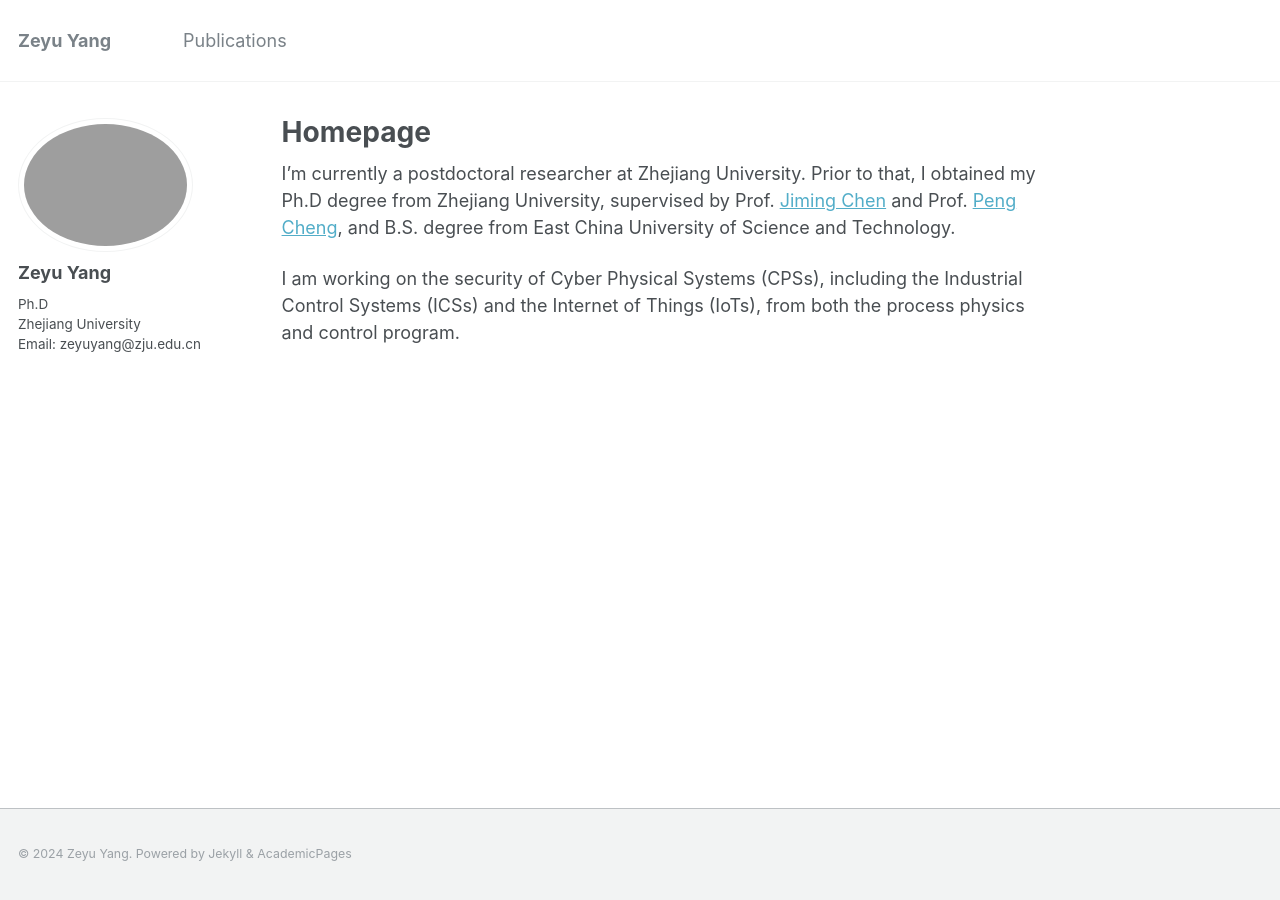
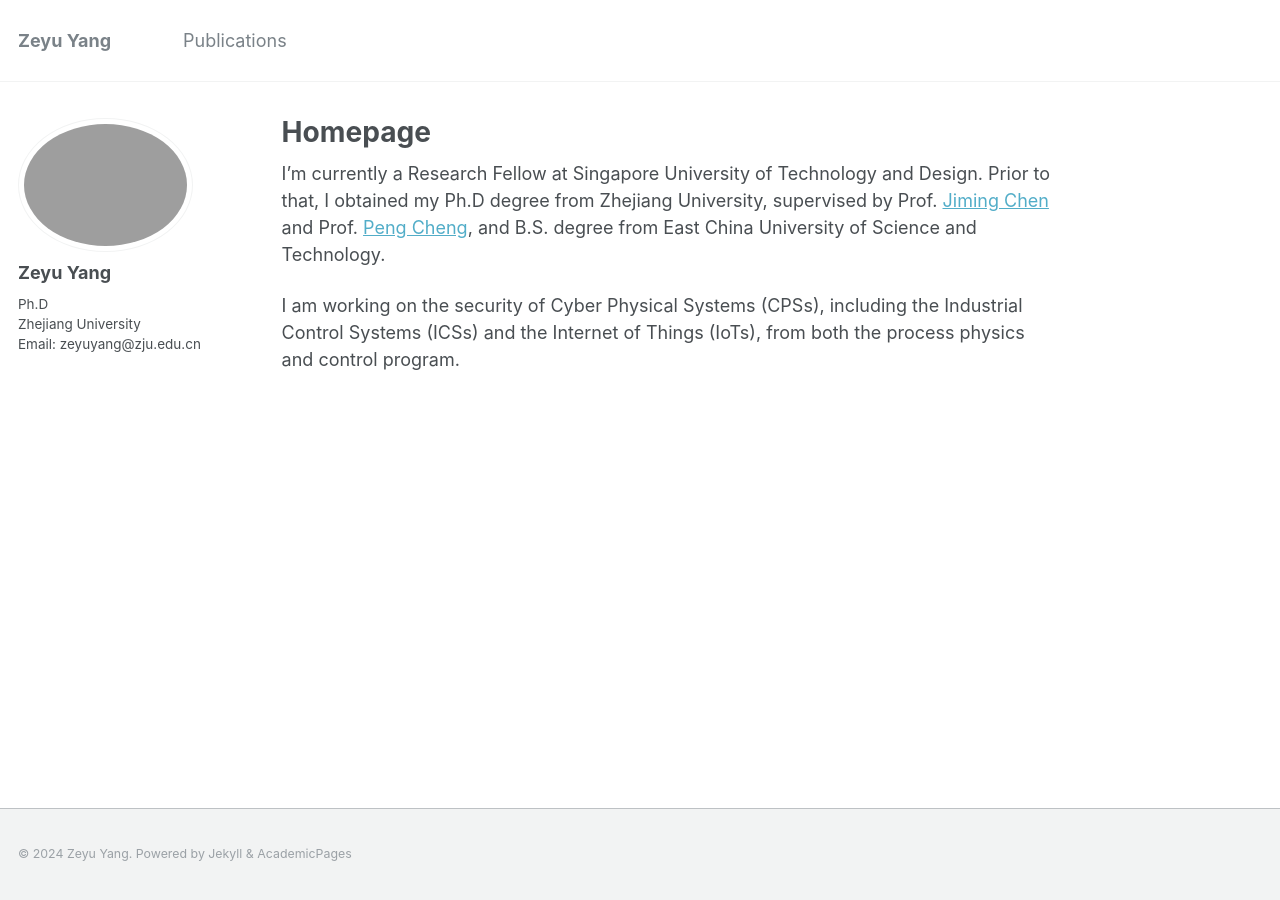
Before and after one commit to zeyuid/zeyuid.github.io, a Jekyll site: the page built from _pages/about.md, in a window 1280 px wide. Built offline with Jekyll 4.4.1, drawn with Linux system fonts in a browser that asks for light colours.

Commit message:
add file

```diff
--- a/_pages/about.md
+++ b/_pages/about.md
@@ -8,9 +8,8 @@ redirect_from:
   - /about.html
 ---
 
-I'm currently a postdoctoral researcher at Zhejiang University.
-Prior to that, I obtained my Ph.D degree from Zhejiang University, supervised by Prof. [Jiming Chen](https://person.zju.edu.cn/jmchen) and Prof. [Peng Cheng](https://person.zju.edu.cn/cp),
-and B.S. degree from East China University of Science and Technology.
+I'm currently a Research Fellow at Singapore University of Technology and Design.
+Prior to that, I obtained my Ph.D degree from Zhejiang University, supervised by Prof. [Jiming Chen](https://person.zju.edu.cn/jmchen) and Prof. [Peng Cheng](https://person.zju.edu.cn/cp), and B.S. degree from East China University of Science and Technology.
 <!-- I was a visiting student at CISPA − Helmholtz Center for Information Security, supervised by Prof. [Michael Backes](https://cispa.saarland/people/backes/) and Dr. [Yang Zhang](https://cispa.saarland/people/yang.zhang/). -->
 
 
```
